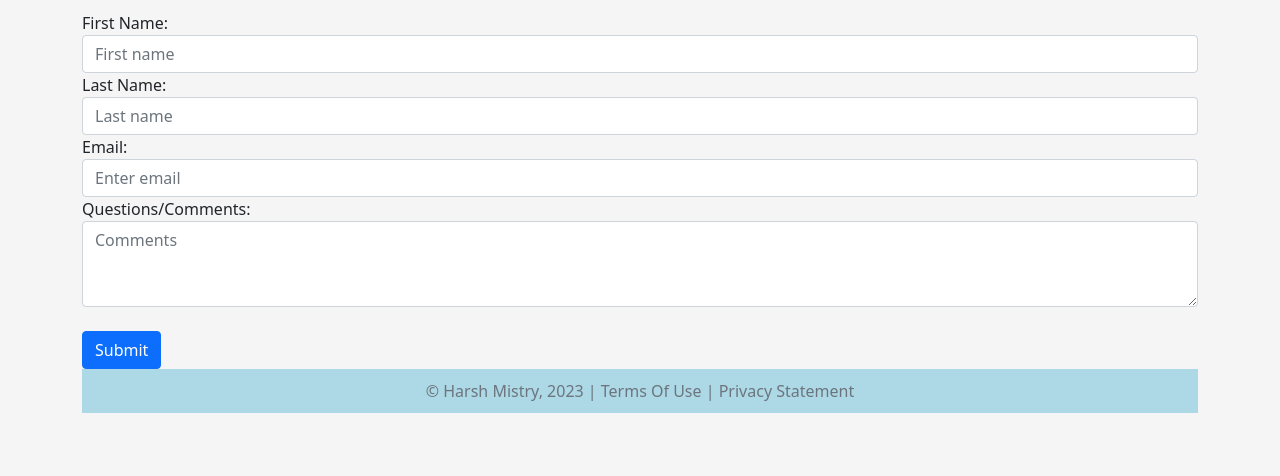
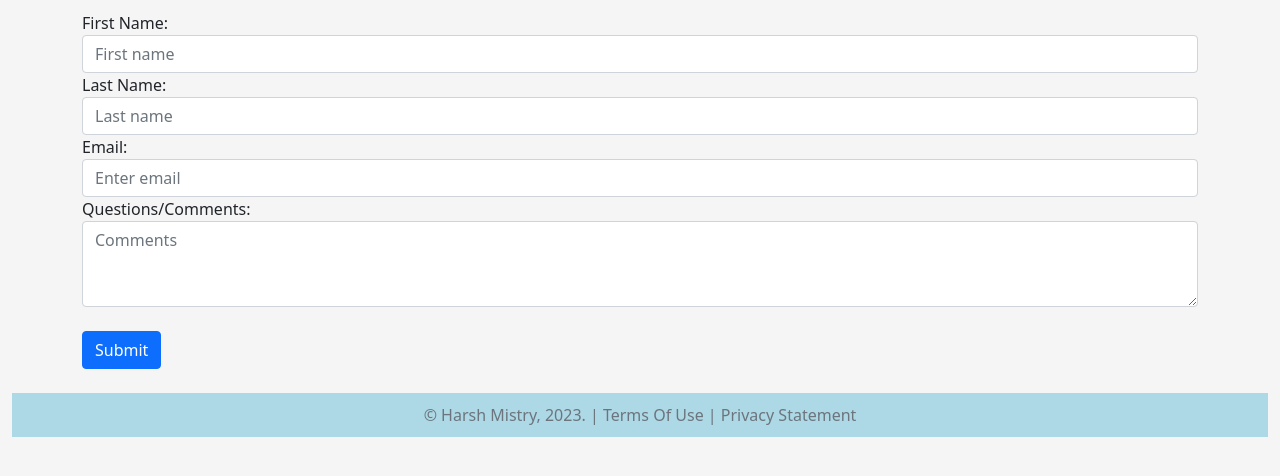
Before and after one commit to Harshm43/Is117-Project, a plain HTML site: page contact.html in a window 1280 px wide. Shown: the part 144-620 px from the top of the page. Drawn offline with nearby package versions, Linux system fonts and the light colour scheme.

Commit message:
Final Project

```diff
--- a/contact.html
+++ b/contact.html
@@ -44,7 +44,6 @@
         </nav>
     </div>
     <br>
-
     <div class="big-title">
         <h2>Contact Me</h2>
     </div>
@@ -77,14 +76,15 @@
                 <button class="btn btn-primary" type="submit">Submit</button>
             </form>
         </div>
-
-    <footer class="footer page-footer font-small ">
-        <div class="container">
-            <div class="row">
-                <span class="text-muted">&copy; Harsh Mistry, 2023 |  Terms Of Use  |  Privacy Statement</span>
+    </div>
+<br>
+        <footer class="footer page-footer font-small ">
+            <div class="container">
+                <div class="row">
+                    <span class="text-muted">&copy; Harsh Mistry, 2023. |  Terms Of Use  |  Privacy Statement</span>
+                </div>
             </div>
-        </div>
-    </footer>
+        </footer>
     </div>
 
     <script src="https://code.jquery.com/jquery-3.4.1.slim.min.js"
@@ -96,6 +96,5 @@
     <script src="https://stackpath.bootstrapcdn.com/bootstrap/4.4.1/js/bootstrap.min.js"
             integrity="sha384-wfSDF2E50Y2D1uUdj0O3uMBJnjuUD4Ih7YwaYd1iqfktj0Uod8GCExl3Og8ifwB6"
             crossorigin="anonymous"></script>
-</div>
 </body>
 </html>
```
Also changed, not shown: About.html (+1 -0 lines), Sports.html (+1 -1 lines), index.html (+1 -2 lines).
